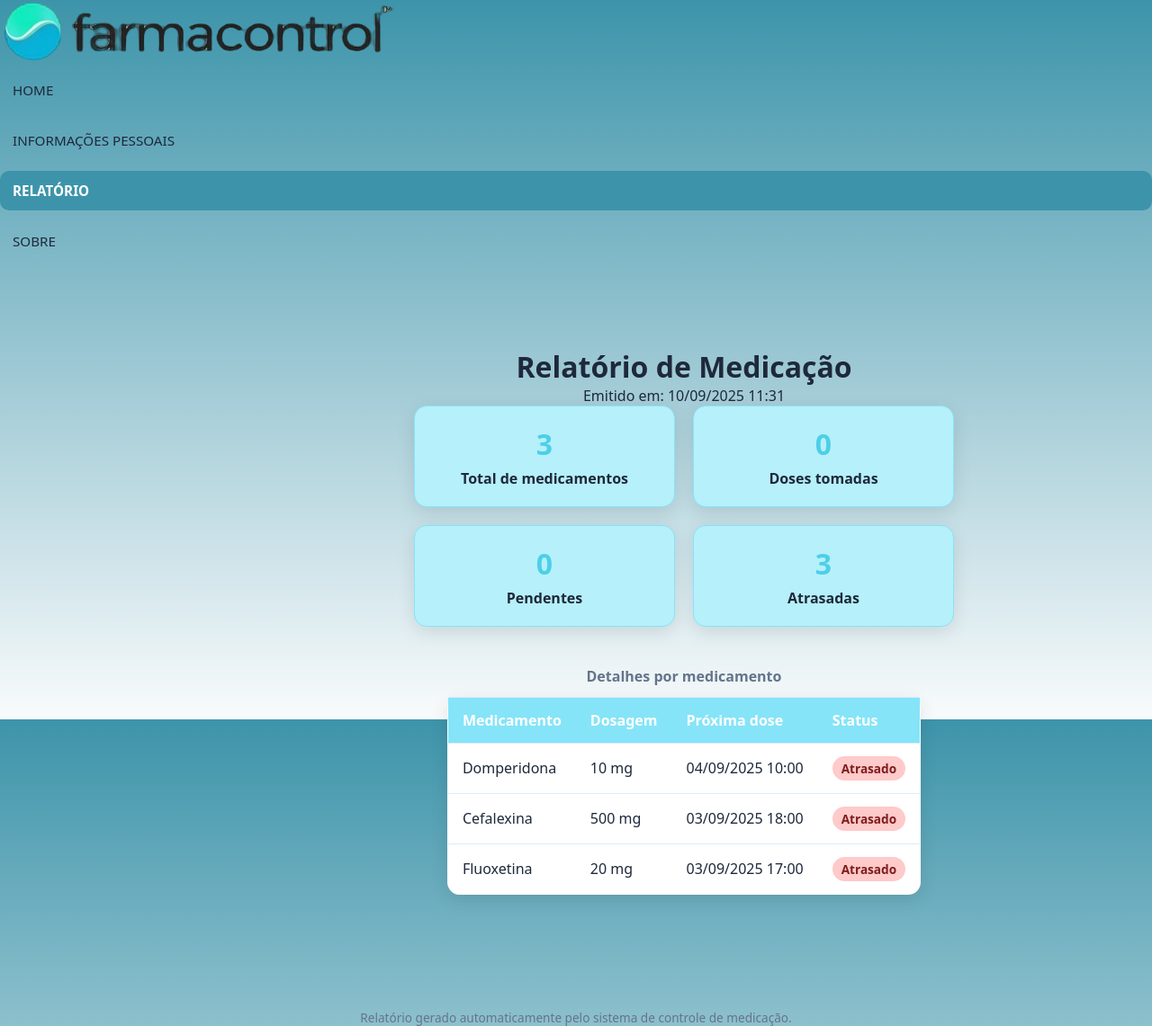
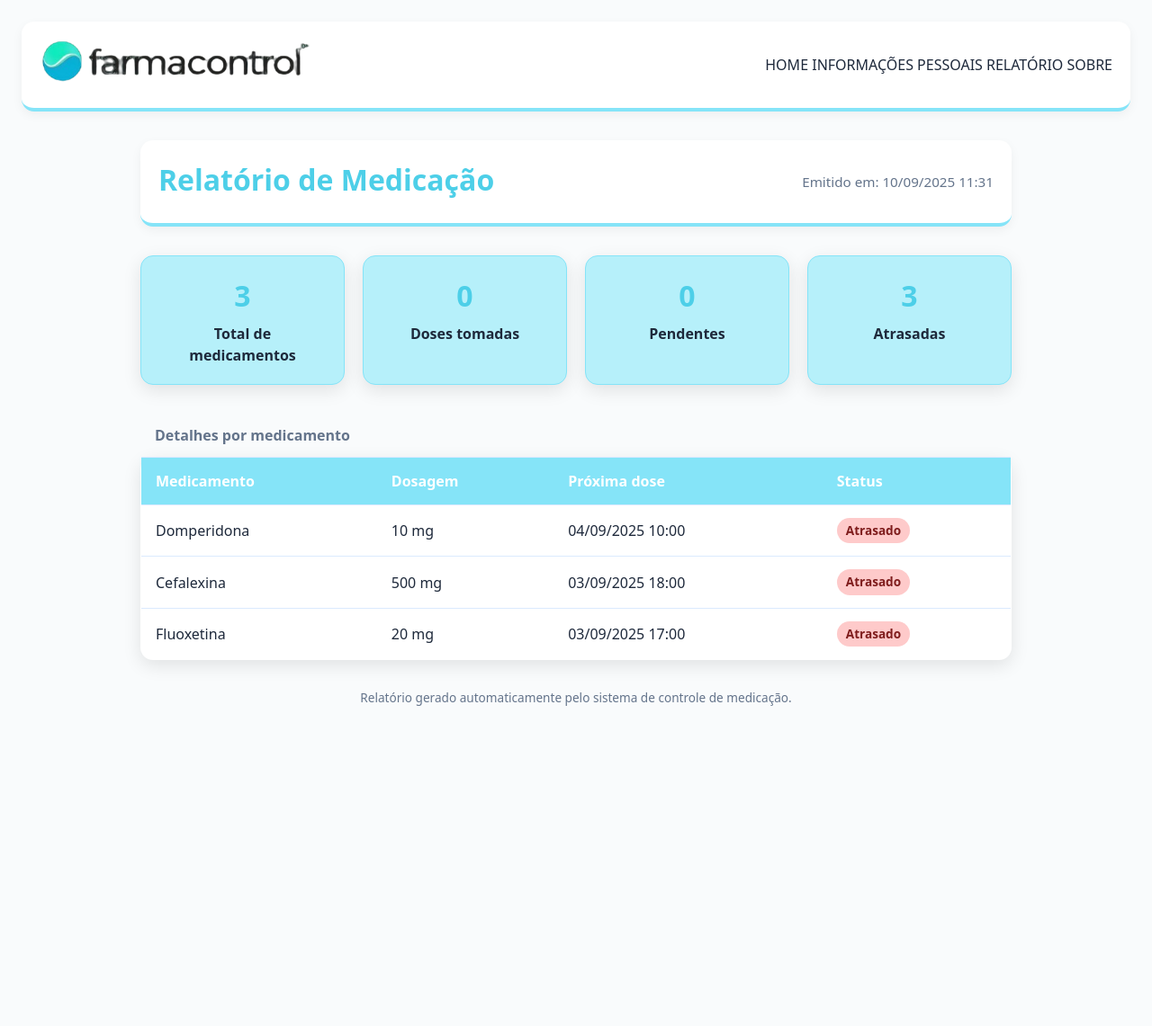
Before and after one commit to silvax-rafael/trabalhofinal, a PHP site: page /trabalhofinal/relatorio.php in a window 1280 px wide. Shown: the whole page at 90% size. After the commit the page ends 785 px from the top, so only its background shows below. Run offline with PHP 8.4, Linux system fonts and the light colour scheme; data comes from the database, SQL or seed files in the repository.

Commit message:
mais 1 correção

```diff
--- a/trabalhofinal/relatorio.css
+++ b/trabalhofinal/relatorio.css
@@ -22,112 +22,64 @@
 
 /* Body */
 body {
-  background: linear-gradient(180deg, #3d94aaff, var(--bg));
+  background: var(--bg);
   color: var(--text);
-  min-height: 100vh;
-  background-attachment: fixed;
-  display: flex;
-  flex-direction: column;
+  line-height: 1.5;
+  padding: 24px;
 }
 
 /* Container central */
 .container {
-  display: flex;
-  flex-direction: column;      /* conteúdo em coluna */
-  justify-content: center;     /* centraliza vertical */
-  align-items: center;   /* centraliza horizontal */
-
-  min-height: 100vh;           /* ocupa toda a altura da tela */
-  margin-left: 240px;          /* deixa espaço da sidebar */
-  padding: 20px;
-  text-align: center;
+  max-width: 1000px;
+  margin: 0 auto;
+  padding: 0 16px;
 }
 
-
 /* Header */
-/* Sidebar */
-.sidebar {
-  width: 240px;
-  background: var(--card);
-  border-right: 1px solid var(--border);
-  padding: 24px 16px;
-  display: flex ;
-  flex-direction: column;
-  gap: 20px;
-  position: fixed;
-  top: 0;
-  left: 0;
-  bottom: 0;
-  box-shadow: var(--shadow);
-}
-
-.sidebar img {
-  width: 140px;
-  margin: 0 auto 20px;
-  display: block;
-  border-radius: 8px;
-}
-
-.btn-sair {
-  padding: 12px 14px;
-  border-radius: 10px;
-  text-decoration: none;
-  color: white;
-  font-weight: 600;
-  font-size: 0.95rem;
-  background: #ef4444; /* vermelho */
-  text-align: center;
-  transition: all 0.25s;
-}
-
-.btn-sair:hover {
-  background: #dc2626; /* vermelho mais escuro */
-  transform: translateY(-2px);
-}
-
-
-.menu {
+header {
   display: flex;
-  flex-direction: column;
+  align-items: center;
+  justify-content: space-between;
+  flex-wrap: wrap; /* permite quebrar em telas pequenas */
+  margin-bottom: 32px;
+  padding: 20px;
+  background: #fff;
+  border-bottom: 4px solid var(--primary);
+  box-shadow: 0 4px 12px rgba(0, 0, 0, 0.05);
+  border-radius: var(--radius);
   gap: 12px;
 }
 
-.menu a {
-  padding: 12px 14px;
-  border-radius: 10px;
-  text-decoration: none;
-  color: var(--text);
-  font-size: 0.95rem;
-  font-weight: 500;
-  transition: all 0.25s;
+header img {
+  height: 50px;
+  width: auto;
 }
 
-.menu a:hover {
-  background: var(--bg-light);
-  color: var(--primary);
+header h1 {
+  font-size: 2rem;
+  color: var(--primary-dark);
+  margin-bottom: 4px;
 }
 
-.menu a.active {
-  background: rgb(61, 148, 170);
-  color: #fff;
-  font-weight: 600;
+header p {
+  color: var(--muted);
+  font-size: 0.95rem;
 }
 
+/* Remove aparência de link no header */
+header a {
+  text-decoration: none;
+  color: inherit;
+  font-weight: inherit;
+}
 
 /* ====== Cards resumo ====== */
-
 .cards {
   display: grid;
-  grid-template-columns: repeat(2, 1fr); /* sempre 2 colunas */
-  grid-template-rows: repeat(2, auto);   /* 2 linhas */
+  grid-template-columns: repeat(auto-fit, minmax(200px, 1fr));
   gap: 20px;
   margin-bottom: 32px;
-  width: 100%;
-  max-width: 600px; /* limite para não ficar gigante */
-  margin-left: auto;
-  margin-right: auto; /* centraliza */
 }
-
 
 .card {
   background: var(--primary-light);
@@ -167,7 +119,7 @@ table {
 }
 
 caption {
-  text-align: center;
+  text-align: left;
   padding: 12px 16px;
   font-weight: bold;
   color: var(--muted);
```
